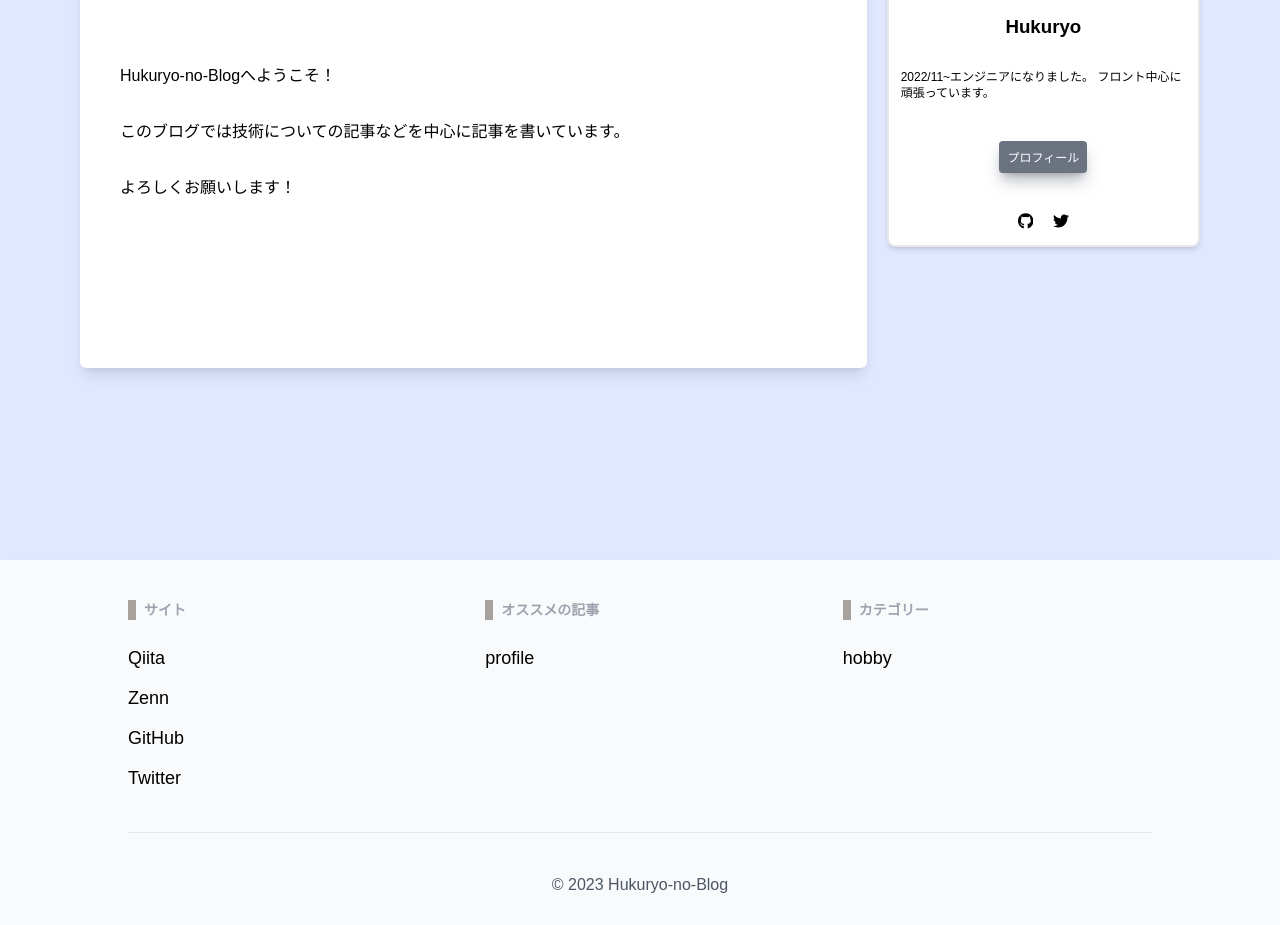
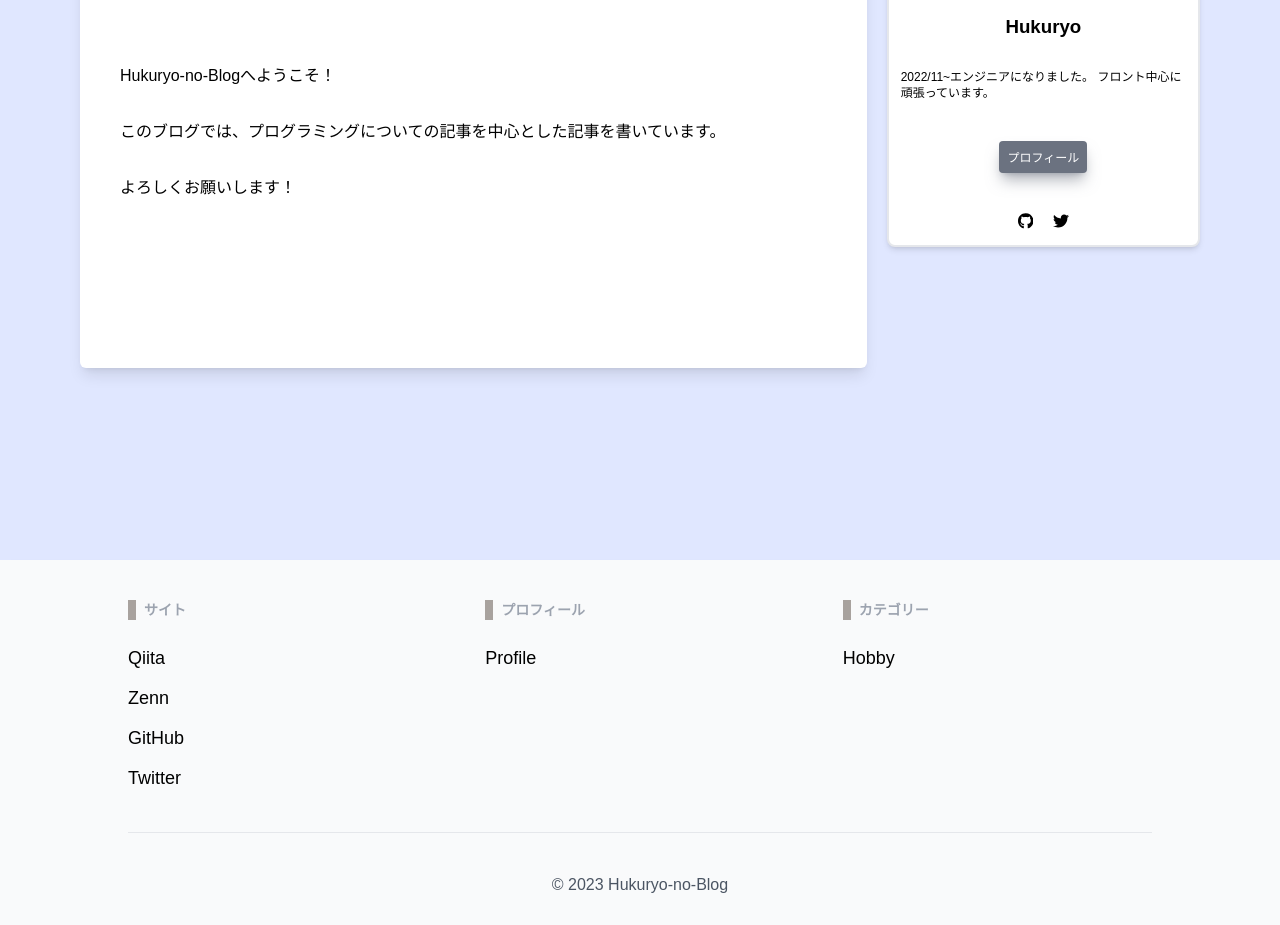
Before and after one commit to hukuryo/Hukuryo-Blog, a Next.js app: page / in a window 1280 px wide. Shown: the part 320-1245 px from the top of the page. Built offline with nearby package versions, Linux system fonts and the light colour scheme.

Commit message:
レイアウト修正

```diff
--- a/components/Footer.tsx
+++ b/components/Footer.tsx
@@ -24,10 +24,10 @@ export function Footer() {
                         </ul>
                     </div>
                     <div>
-                        <h3 className="mb-6 text-sm font-semibold border-l-8 border-stone-400 pl-2 text-gray-400 uppercase dark:text-white">オススメの記事</h3>
+                        <h3 className="mb-6 text-sm font-semibold border-l-8 border-stone-400 pl-2 text-gray-400 uppercase dark:text-white">プロフィール</h3>
                         <ul>
                             <li className='mb-3'>
-                                <Link className='text-lg hover:opacity-60 hover:underline' href="/profile">profile</Link>
+                                <Link className='text-lg hover:opacity-60 hover:underline' href="/profile">Profile</Link>
                             </li>
                         </ul>
                     </div>
@@ -35,7 +35,7 @@ export function Footer() {
                         <h3 className="mb-6 text-sm font-semibold text-gray-400 border-l-8 border-stone-400 pl-2 uppercase dark:text-white">カテゴリー</h3>
                         <ul>
                             <li className='mb-3'>
-                                <Link className='text-lg hover:opacity-60 hover:underline' href="/hobby">hobby</Link>
+                                <Link className='text-lg hover:opacity-60 hover:underline' href="/hobbies">Hobby</Link>
                             </li>
                         </ul>
                     </div>
--- a/components/Header.tsx
+++ b/components/Header.tsx
@@ -13,7 +13,11 @@ export function Header() {
     return (
         <header>
             <div className="h-24 text-center hidden bg-gray-200 lg:flex">
-                <h3 className="font-bold text-3xl flex border-none justify-center items-center w-full">Hukuryo-no-Blog</h3>
+                <h3 className="font-bold text-3xl flex border-none justify-center items-center w-full">
+                    <Link href="/">
+                        Hukuryo-no-Blog
+                    </Link>
+                </h3>
             </div>
             <div className="shadow-lg lg:flex lg:justify-center lg:items-center h-20 border border-gray-200 dark:border-gray-600 dark:bg-gray-700">
                 <div className="items-center justify-center hidden lg:flex w-full">
--- a/pages/hobbies/index.tsx
+++ b/pages/hobbies/index.tsx
@@ -1,8 +1,6 @@
 import { Header } from "../../components/Header"
 import { client } from "@/lib/client";
 
-import { FooterForm } from "../../components/FooterForm";
-import { SideBar } from "../../components/SideBar";
 import { PageTitle } from "../../components/PageTitle"
 import ArticleList from "../../components/ArticleList";
 import { Footer } from "../../components/Footer";
--- a/pages/index.tsx
+++ b/pages/index.tsx
@@ -4,7 +4,6 @@ import { PageTitle } from "../components/PageTitle";
 import { ScrollUp } from "@/components/ScrollUp";
 
 import { SideBar } from "@/components/SideBar";
-
 
 export default function Home() {
   return (
@@ -16,7 +15,7 @@ export default function Home() {
                     <div className="w-full bg-white px-10 py-5 pb-10 shadow-lg rounded-md">
                         <PageTitle title={"トップページ"}/>
                           <p className="mt-16">Hukuryo-no-Blogへようこそ！</p>
-                          <p className="mt-8">このブログでは技術についての記事などを中心に記事を書いています。</p>
+                          <p className="mt-8">このブログでは、プログラミングについての記事を中心とした記事を書いています。</p>
                           <p className="mt-8">よろしくお願いします！</p>
                         <div className="mt-32">
                         </div>
```
